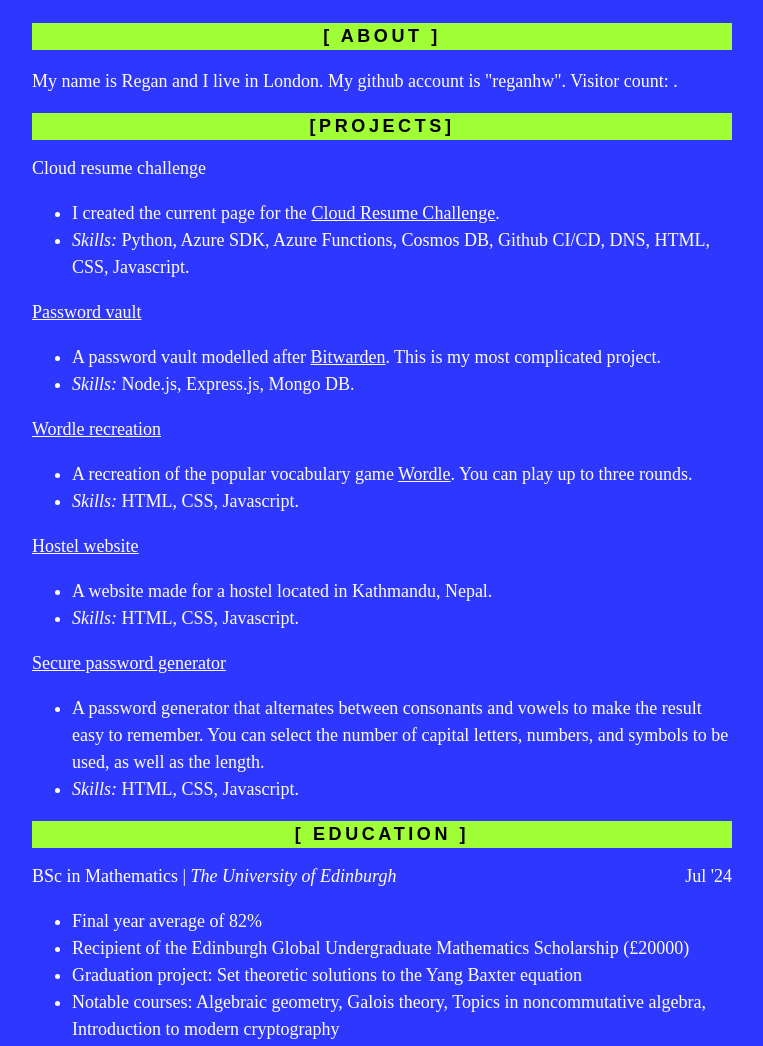
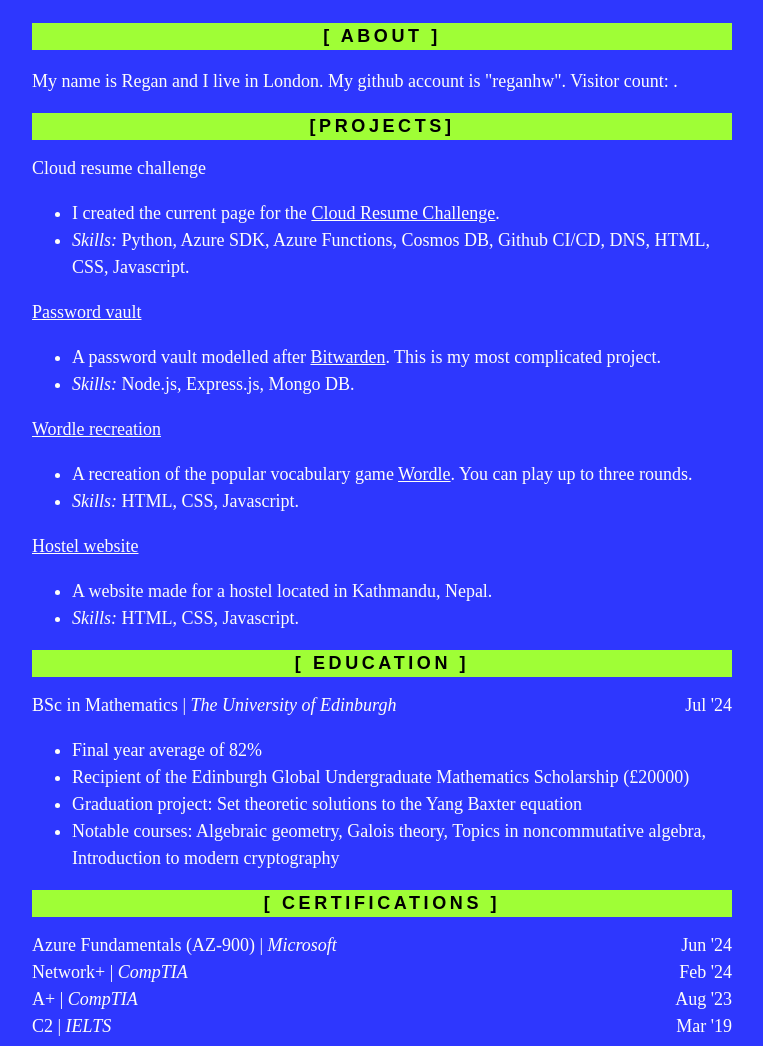
Before and after one commit to reganhw/cloud-resume, a plain HTML site: page frontend/index.html in a window 1280 px wide. Shown: the top 1046 px of the page, without its empty margins (258-1021 px from the left). Drawn offline with Linux system fonts and the light colour scheme; no server answers.

Commit message:
Deleted the secure password generator project.

```diff
--- a/frontend/index.html
+++ b/frontend/index.html
@@ -65,19 +65,6 @@
                     <ul>
                         <li>A website made for a hostel located in Kathmandu, Nepal.</li>
                         <li> <i>Skills:</i> HTML, CSS, Javascript.</li>
-                    </ul>
-                </div>
-            </div>
-
-            <div class = "item">
-                <div class = "item-title">
-                    <span class = "item-name"> <a href = "https://secure-password-generator.pages.dev/">Secure password generator</a> </span>
-                </div>
-                <div class = "item-content">
-                    <ul>
-                        <li>A password generator that alternates between consonants and vowels to make the result easy to remember.
-                         You can select the number of capital letters, numbers, and symbols to be used, as well as the length. </li>
-                         <li> <i>Skills:</i> HTML, CSS, Javascript.</li>
                     </ul>
                 </div>
             </div>
```
